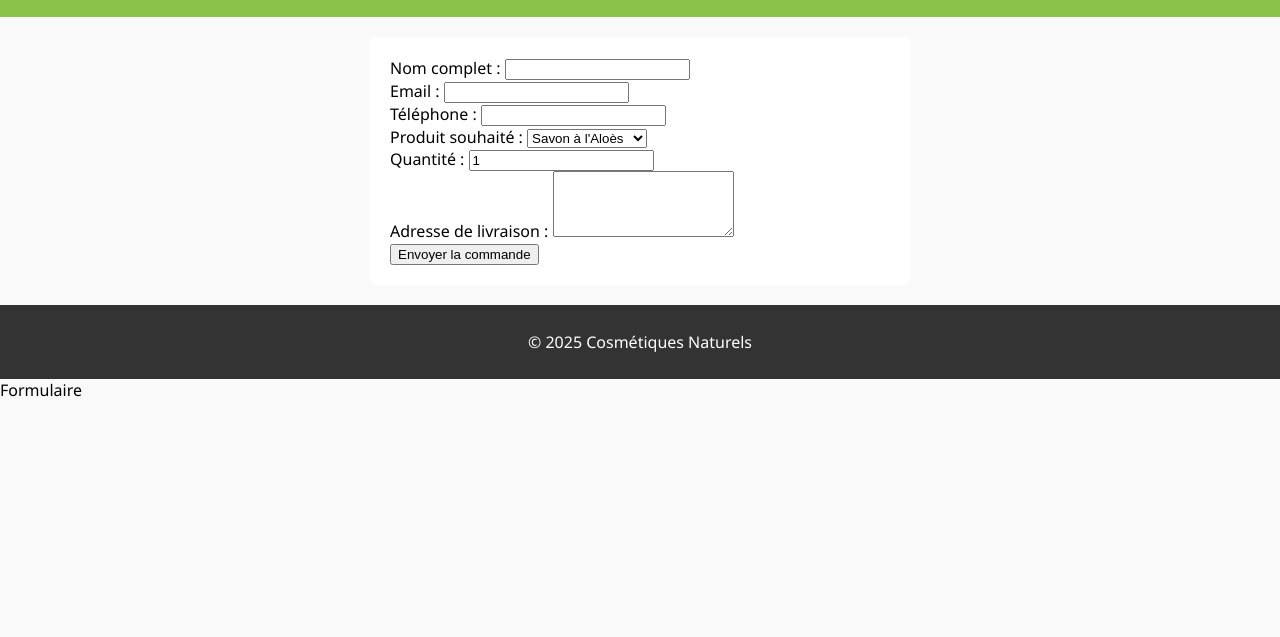
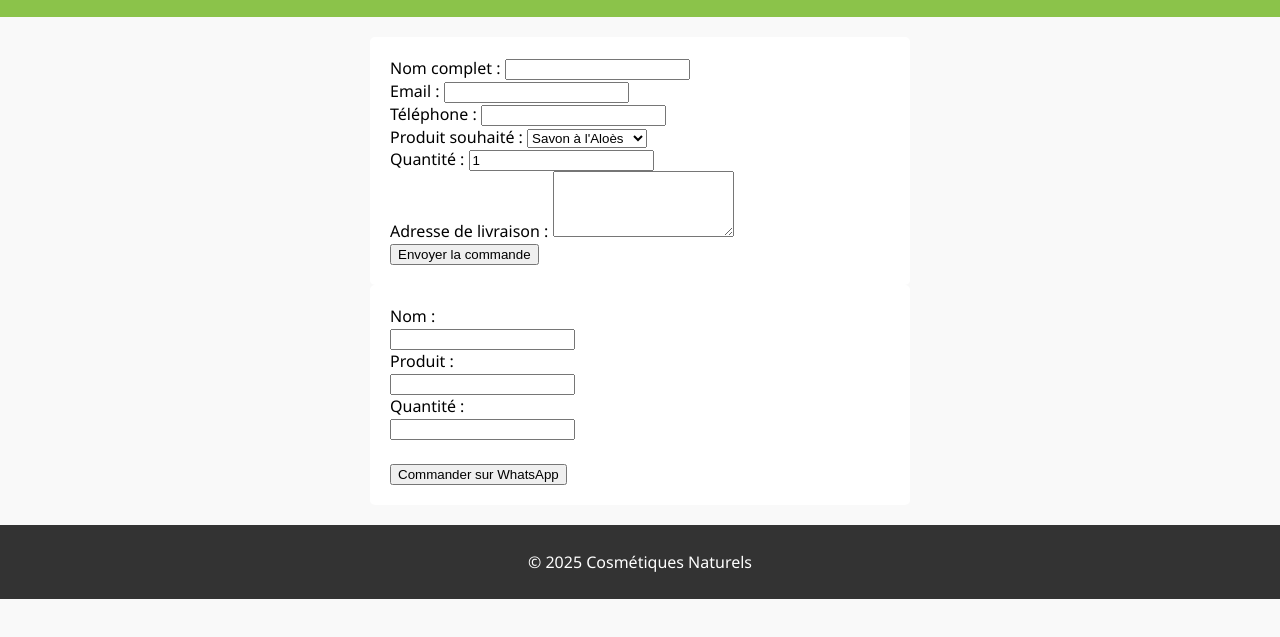
Before and after one commit to IPOSSIAN/site-cosmetique, a plain HTML site: page commande.html in a window 1280 px wide. Shown: the part 131-768 px from the top of the page. Drawn offline with Linux system fonts and the light colour scheme.

Commit message:
Update commande.html

```diff
--- a/commande.html
+++ b/commande.html
@@ -46,6 +46,32 @@
 
             <button type="submit">Envoyer la commande</button>
         </form>
+        <form onsubmit="sendToWhatsApp(); return false;">
+  <label>Nom :</label><br>
+  <input type="text" id="nom" required><br>
+
+  <label>Produit :</label><br>
+  <input type="text" id="produit" required><br>
+
+  <label>Quantité :</label><br>
+  <input type="number" id="quantite" required><br><br>
+
+  <button type="submit">Commander sur WhatsApp</button>
+</form>
+
+<script>
+  function sendToWhatsApp() {
+    var nom = document.getElementById("nom").value;
+    var produit = document.getElementById("produit").value;
+    var quantite = document.getElementById("quantite").value;
+
+    var numero = "22896526985"; // Remplace par TON numéro WhatsApp
+    var message = Bonjour, je m'appelle ${nom} et je souhaite commander ${quantite} x ${produit}.;
+
+    var url = "https://wa.me/" + numero + "?text=" + encodeURIComponent(message);
+    window.open(url, '_blank');
+  }
+</script>
     </main>
 
     <footer>
@@ -53,4 +79,3 @@
     </footer>
 </body>
 </html>
-Formulaire
```
